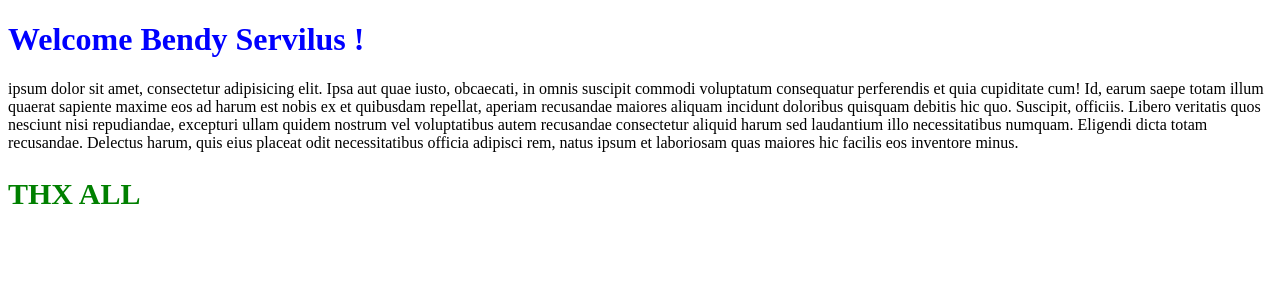
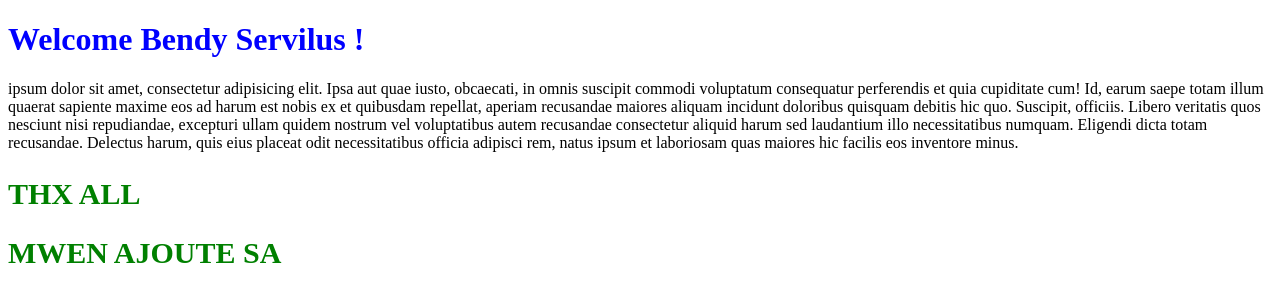
Before and after one commit to josephjoberno/cch-workshop, a plain HTML site: page index.html in a window 1280 px wide. Drawn offline with Linux system fonts and the light colour scheme.

Commit message:
add another text

```diff
--- a/index.html
+++ b/index.html
@@ -22,5 +22,8 @@
       maiores hic facilis eos inventore minus.
     </p>
     <h2>Thx all</h2>
+    <div class="text-red">
+      <h2>Mwen ajoute sa</h2>
+    </div>
   </body>
 </html>
```
